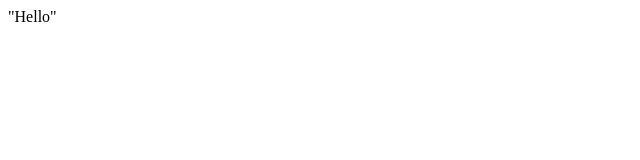
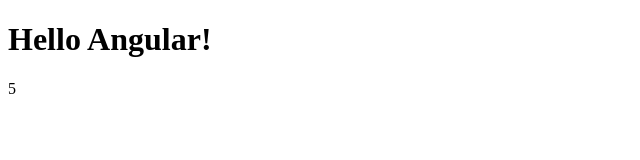
Before and after one commit to matzy20/angular-demo, a website: page Public/index.html in a window 1280 px wide. Shown: the whole page, without its empty margins (0-640 px from the left). Drawn offline with nearby package versions, Linux system fonts and the light colour scheme.

Commit message:
string interpolation in Angular

```diff
--- a/Public/index.html
+++ b/Public/index.html
@@ -4,8 +4,9 @@
   <meta charset="UTF-8">
   <title>Hello</title>
 </head>
-<body>
-  "Hello"
+<body ng-app>
+  <h1>{{"Hello" + " " + "Angular!"}}</h1>
+  <div>{{2+3}}</div>
   <script src="https://cdnjs.cloudflare.com/ajax/libs/angular.js/1.5.0/angular.js"></script>
 </body>
 </html>
```
